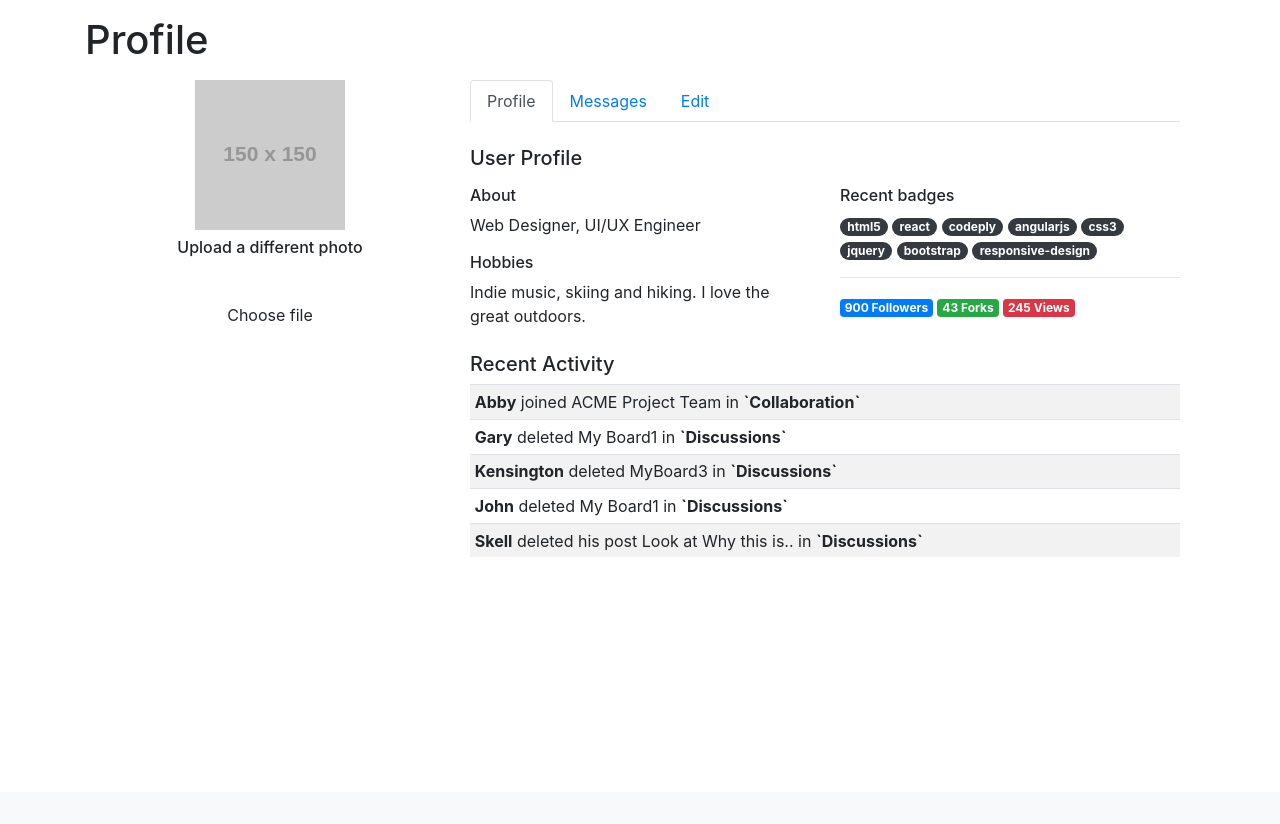
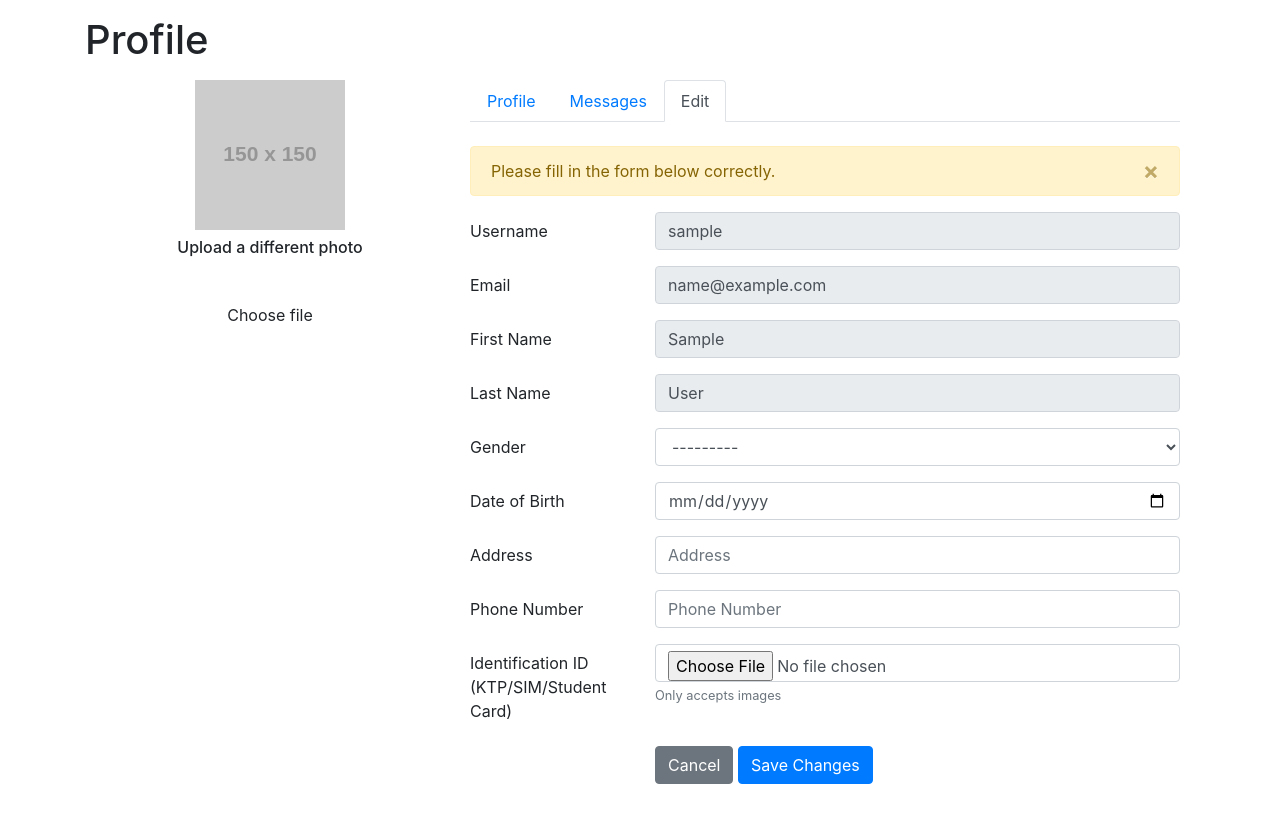
Before and after one commit to FerdiantJoshua/belajar_online, a Django app: page /account/user_details/ in a window 1280 px wide. Shown: the part 56-880 px from the top of the page. Before the commit the page ends 607 px from the top, so only its background shows below. Run offline with Django 3.2, Linux system fonts and the light colour scheme; the visitor is signed in with stand-in values (Sample User, id 1); data comes from the database, SQL or seed files in the repository; grey boxes labelled with a size stand in for pictures from a placeholder-image service; some libraries are stand-ins or nearby versions.

Commit message:
Improve user_details page

```diff
--- a/account/forms.py
+++ b/account/forms.py
@@ -25,22 +25,27 @@ class RegistrationForm(UserCreationForm):
         self.fields['password1'].widget.attrs.update({'placeholder': 'Password'})
         self.fields['password2'].widget.attrs.update({'placeholder': 'Password Confirmation'})
 
+    def save(self, commit=True):
+        user = super().save(commit)
+        if not UserDetails.objects.filter(pk=user.pk):
+            UserDetails(user=user).save()
+        return user
+
     class Meta():
         model = User
         fields = ('username', 'email', 'first_name', 'last_name', 'password1', 'password2')
 
 
 class UserDetailsForm(ModelForm):
+    is_user_teacher = False
+
     def __init__(self, *args, **kwargs):
         super(UserDetailsForm, self).__init__(*args, **kwargs)
         set_fields_css_class(self.fields, use_label=True)
         self.fields['date_of_birth'].label = 'Date of Birth'
         self.fields['ktp'].label = 'Identification ID (KTP/SIM/Student Card)'
-        self.fields['experiences'].label = 'Your Teaching Experiences'
+        self.fields['experiences'].label = 'Teaching Experiences'
         self.fields['experiences_proofs'].label = 'Teaching Experiences Proofs'
-
-    def clean(self):
-        return super().clean()
 
     class Meta():
         model = UserDetails
--- a/account/models.py
+++ b/account/models.py
@@ -5,6 +5,7 @@ from django.db import models
 
 class User(AbstractUser):
     is_teacher = models.BooleanField(default=0)
+
     def __str__(self):
         return self.username
 
@@ -13,6 +14,7 @@ class UserDetails(models.Model):
         ('M', 'Male'),
         ('F', 'Female'),
     ]
+    phone_validator = RegexValidator(regex=r'0[\d]{9,12}', message='Phone number must start with 0. Up to 13 digits allowed.')
 
     user = models.OneToOneField(User, on_delete=models.CASCADE, primary_key=True)
     gender = models.CharField(
@@ -21,12 +23,11 @@ class UserDetails(models.Model):
     )
     date_of_birth = models.DateField(null=True)
     address = models.CharField(max_length=96)
-    phone_validator = RegexValidator(regex=r'0[\d]{9,12}', message='Phone number must start with 0. Up to 13 digits allowed.')
     phone_number = models.CharField(validators=[phone_validator], max_length=13)
     ktp = models.ImageField(upload_to='account/ktp/%Y%m%d')
-    occupation = models.CharField(max_length=32, blank=True)
-    experiences = models.CharField(max_length=32, blank=True)
-    experiences_proofs = models.ImageField(upload_to='account/proof/%Y%m%d', blank=True)
+    occupation = models.CharField(max_length=32)
+    experiences = models.CharField(max_length=32)
+    experiences_proofs = models.ImageField(upload_to='account/proof/%Y%m%d')
 
     def __str__(self):
         return 'Userdetails with user ' + str(self.user)
--- a/account/templates/account/user_details.html
+++ b/account/templates/account/user_details.html
@@ -9,17 +9,17 @@
     <div class="col-lg-8 order-lg-2">
       <ul class="nav nav-tabs">
         <li class="nav-item">
-          <a href="" data-target="#profile" data-toggle="tab" class="nav-link active">Profile</a>
+          <a href="" data-target="#profile" data-toggle="tab" class="nav-link {% if not need_edit %}active{% endif %}">Profile</a>
         </li>
         <li class="nav-item">
           <a href="" data-target="#messages" data-toggle="tab" class="nav-link">Messages</a>
         </li>
         <li class="nav-item">
-          <a href="" data-target="#edit" data-toggle="tab" class="nav-link">Edit</a>
+          <a href="" data-target="#edit" data-toggle="tab" class="nav-link {% if need_edit %}active{% endif %}">Edit</a>
         </li>
       </ul>
       <div class="tab-content py-4">
-        <div class="tab-pane active" id="profile">
+        <div class="tab-pane {% if not need_edit %}active{% endif %}" id="profile">
           <h5 class="mb-3">User Profile</h5>
           <div class="row">
             <div class="col-md-6">
@@ -122,7 +122,12 @@
             </tbody>
           </table>
         </div>
-        <div class="tab-pane" id="edit">
+        <div class="tab-pane {% if need_edit %}active{% endif %}" id="edit">
+          {% if need_edit %}
+          <div class="alert alert-warning alert-dismissable">
+            <a class="panel-close close" data-dismiss="alert">×</a> Please fill in the form below correctly.
+          </div>
+          {% endif %}
           <div class="form-group row">
             <label class="col-lg-3 col-form-label form-control-label">Username</label>
             <div class="col-lg-9">
--- a/account/views.py
+++ b/account/views.py
@@ -55,7 +55,6 @@ class RegisterView(generic.FormView):
 
     def form_valid(self, form):
         user = form.save()
-        UserDetails(user=user).save()
         login(self.request, user)
         return super().form_valid(form)
 
@@ -84,20 +83,16 @@ class UserDetailsView(LoginRequiredMixin, generic.FormView):
 
     def get_form(self, form_class=None):
         form = super().get_form(form_class)
+        form.is_user_teacher = self.request.user.is_teacher
         if not self.request.user.is_teacher:
             form.fields.pop('occupation')
             form.fields.pop('experiences')
             form.fields.pop('experiences_proofs')
-        else:
-            form.fields['occupation'].widget.attrs.update({'required':''})
-            form.fields['experiences'].widget.attrs.update({'required':''})
-            form.fields['experiences_proofs'].widget.attrs.update({'required':''})
         return form
 
     def get_context_data(self, **kwargs):
         context = super().get_context_data(**kwargs)
-        user = self.request.user
-        context['user'] = user
+        context['need_edit'] = bool(context['form'].errors) or not context['form'].instance.ktp
         return context
 
     def form_valid(self, form):
```
Also changed, not shown: account/migrations/0002_auto_20200409_2129.py.
